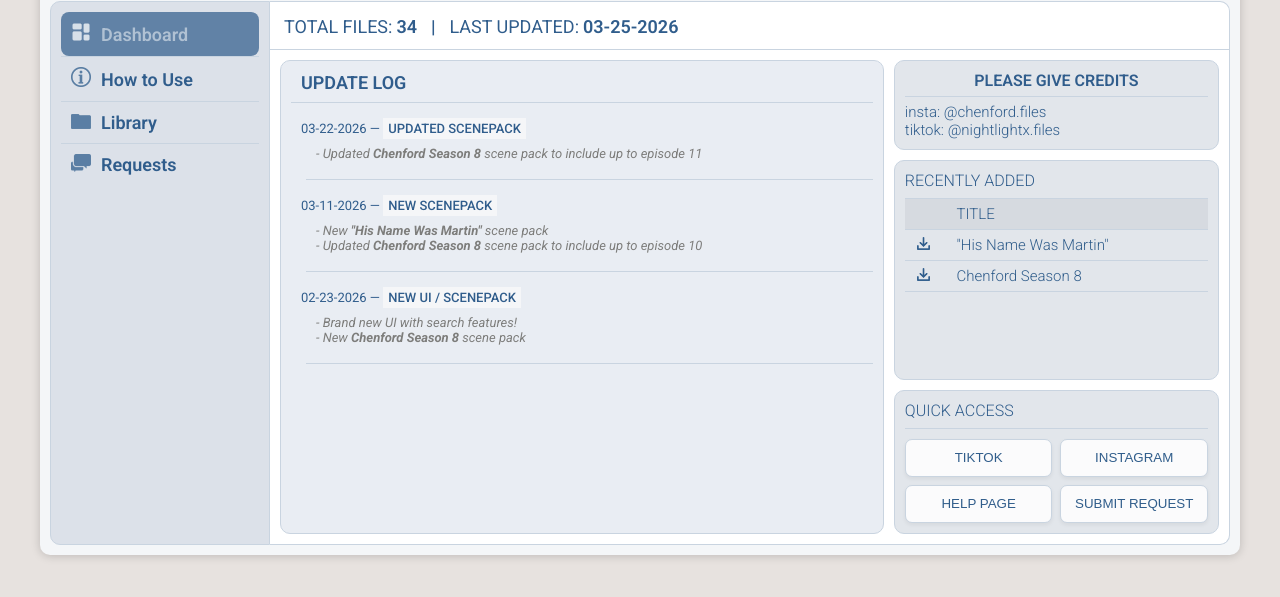
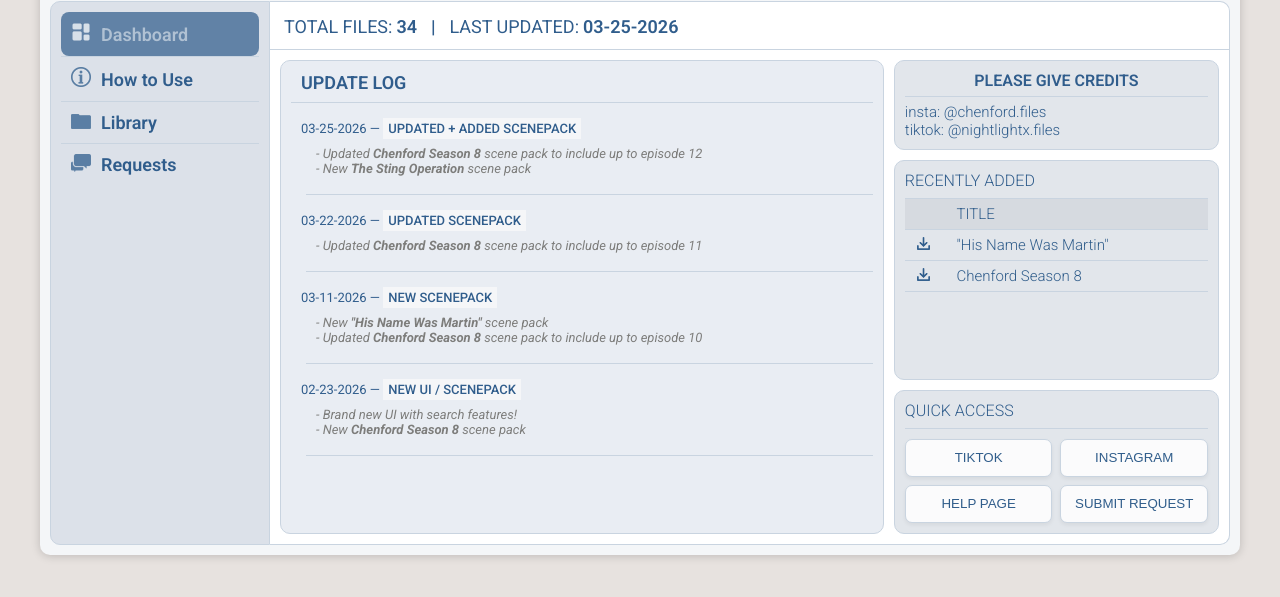
Before and after one commit to Solvi-C/chenford.files-archive, a plain HTML site: page index.html in a window 1280 px wide. Shown: the part 147-744 px from the top of the page. Drawn offline with Linux system fonts and the light colour scheme.

Commit message:
Update index.html

```diff
--- a/index.html
+++ b/index.html
@@ -154,6 +154,22 @@
               <!-- 🔁 DUPLICATE THIS BLOCK FOR NEW UPDATE -->
 
               <!-- NEW LOG -->
+              <div class="update-log">
+
+                <div class="update-log-date">
+                  03-25-2026 —
+                  <span class="update-name">UPDATED + ADDED SCENEPACK</span>
+                </div>
+
+                <div class="update-log-text">
+                  <em>
+                    - Updated <strong>Chenford Season 8</strong> scene pack to include up to episode 12<br>
+                    - New <strong>The Sting Operation</strong> scene pack
+                  </em>
+                </div>
+
+              </div>
+
               <div class="update-log">
 
                 <div class="update-log-date">
```
